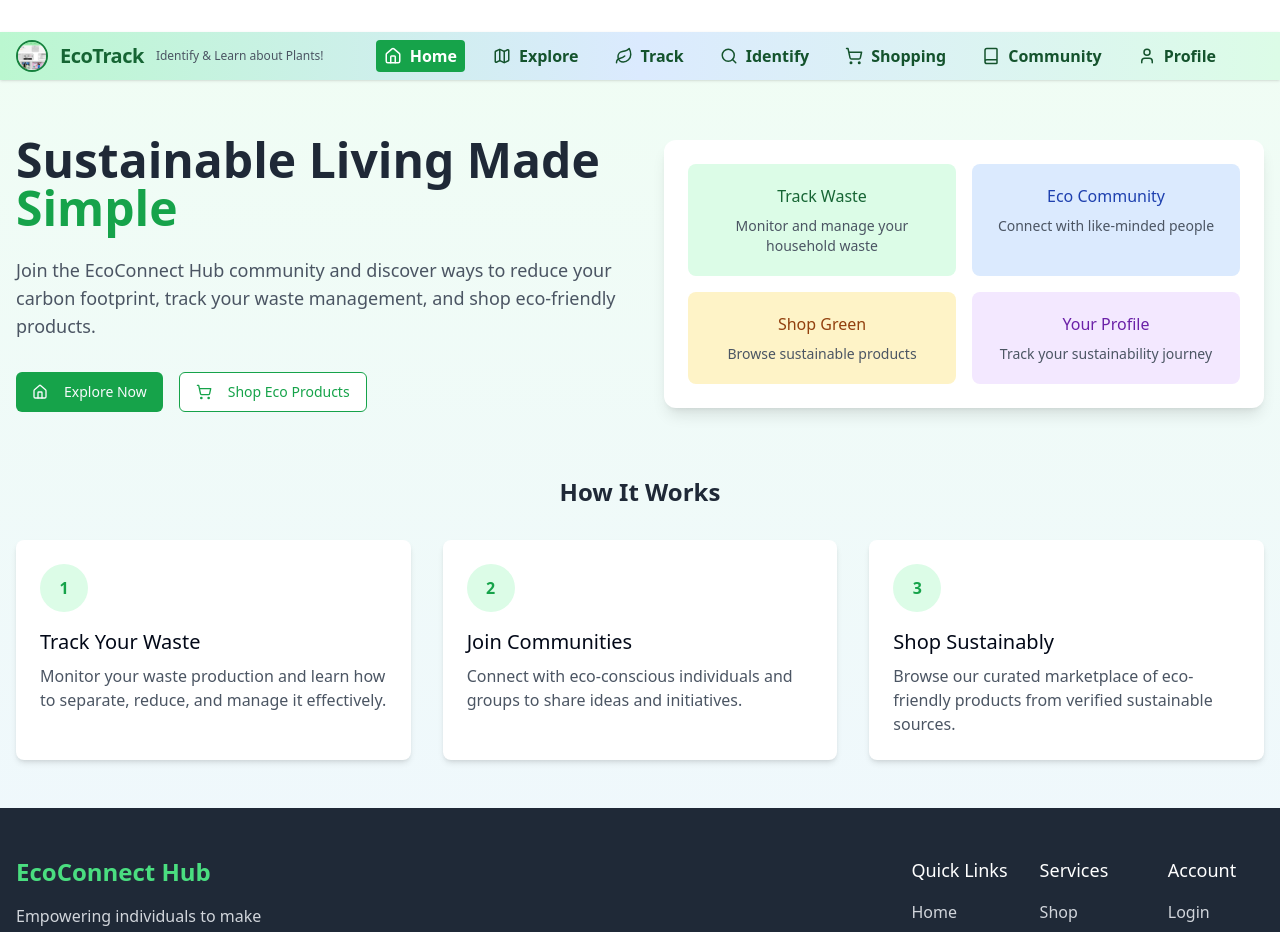
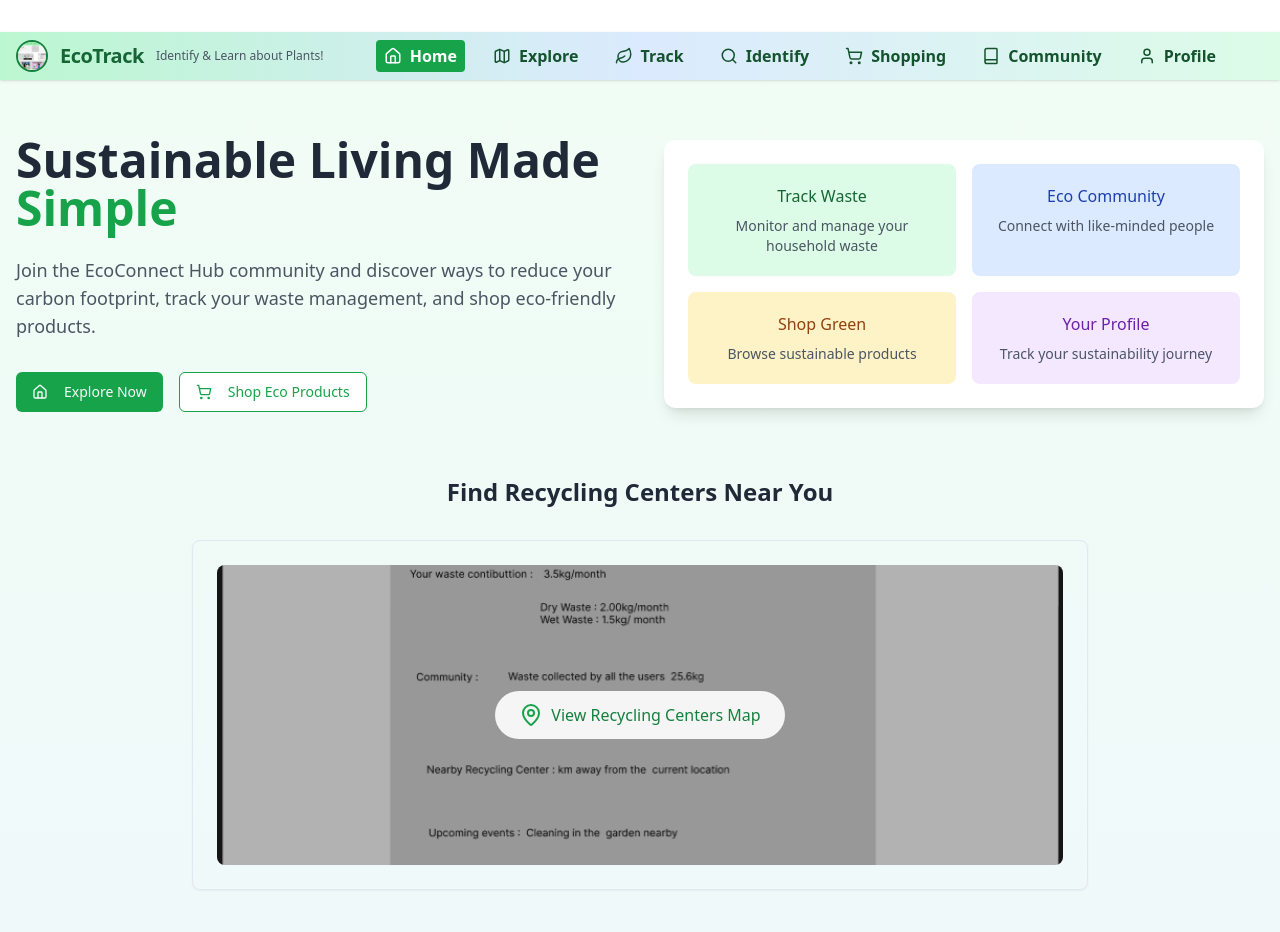
Before and after one commit to Vijay-kumar2006/eco-connect-hub-platform, a React (Vite) app: page / in a window 1280 px wide. Shown: the top 932 px of the page. Built offline with nearby package versions, Linux system fonts and the light colour scheme.

Commit message:
Add map component and route
Implement a map component and integrate it into the home page, including routing.

```diff
--- a/src/pages/Home.jsx
+++ b/src/pages/Home.jsx
@@ -1,8 +1,9 @@
 import React, { useState } from 'react';
 import { Link, useNavigate } from 'react-router-dom';
 import { Button } from "@/components/ui/button";
-import { Home as HomeIcon, User, ShoppingCart } from "lucide-react";
+import { Home as HomeIcon, User, ShoppingCart, MapPin } from "lucide-react";
 import IdentifyNavbar from "../components/IdentifyNavbar";
+import { Card, CardContent } from "@/components/ui/card";
 
 const useMockAuth = () => {
   const [isAuthenticated, setIsAuthenticated] = useState(false);
@@ -74,6 +75,29 @@ const Home = () => {
         </div>
 
         <div className="mt-16">
+          <h2 className="text-2xl font-bold text-center text-gray-800 mb-8">Find Recycling Centers Near You</h2>
+          <Link to="/recycling-centers">
+            <Card className="max-w-4xl mx-auto hover:shadow-lg transition-shadow cursor-pointer">
+              <CardContent className="p-6">
+                <div className="relative">
+                  <img
+                    src="/lovable-uploads/c5e03f53-84bf-45b9-8008-7e2def08131a.png"
+                    alt="Recycling Centers Map"
+                    className="w-full h-[300px] object-cover rounded-lg"
+                  />
+                  <div className="absolute inset-0 bg-black/30 rounded-lg flex items-center justify-center">
+                    <div className="bg-white/90 px-6 py-3 rounded-full flex items-center gap-2">
+                      <MapPin className="text-green-600" />
+                      <span className="font-medium text-green-700">View Recycling Centers Map</span>
+                    </div>
+                  </div>
+                </div>
+              </CardContent>
+            </Card>
+          </Link>
+        </div>
+
+        <div className="mt-16">
           <h2 className="text-2xl font-bold text-center text-gray-800 mb-8">How It Works</h2>
           <div className="grid grid-cols-1 md:grid-cols-3 gap-8">
             <div className="bg-white p-6 rounded-lg shadow-md">
```
